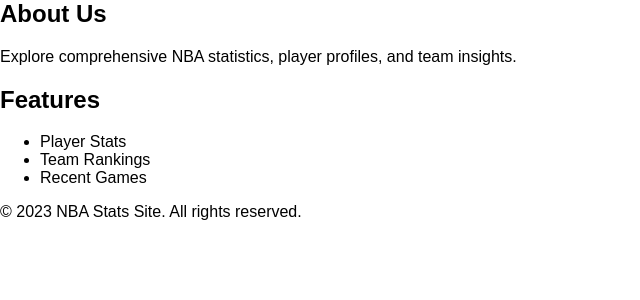
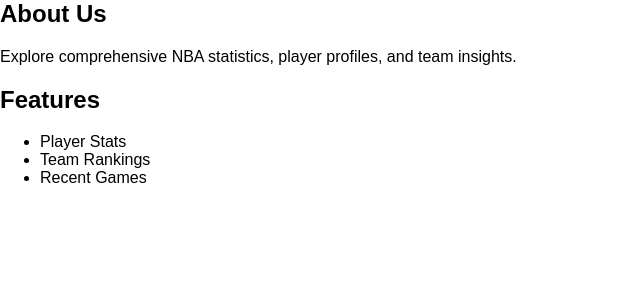
Before and after one commit to ben-hockley/NBAStats, a FastAPI app: template templates/home.html in a window 1280 px wide. Shown: the part 220-520 px from the top of the page, without its empty margins (0-640 px from the left). Run offline with FastAPI, Linux system fonts and the light colour scheme; the template is opened without the code that fills it, so the values that code supplies are empty.

Commit message:
display tweaks

```diff
--- a/templates/home.html
+++ b/templates/home.html
@@ -54,7 +54,6 @@
         </section>
     </main>
     <footer>
-        <p>&copy; 2023 NBA Stats Site. All rights reserved.</p>
     </footer>
 </body>
 </html>
```
